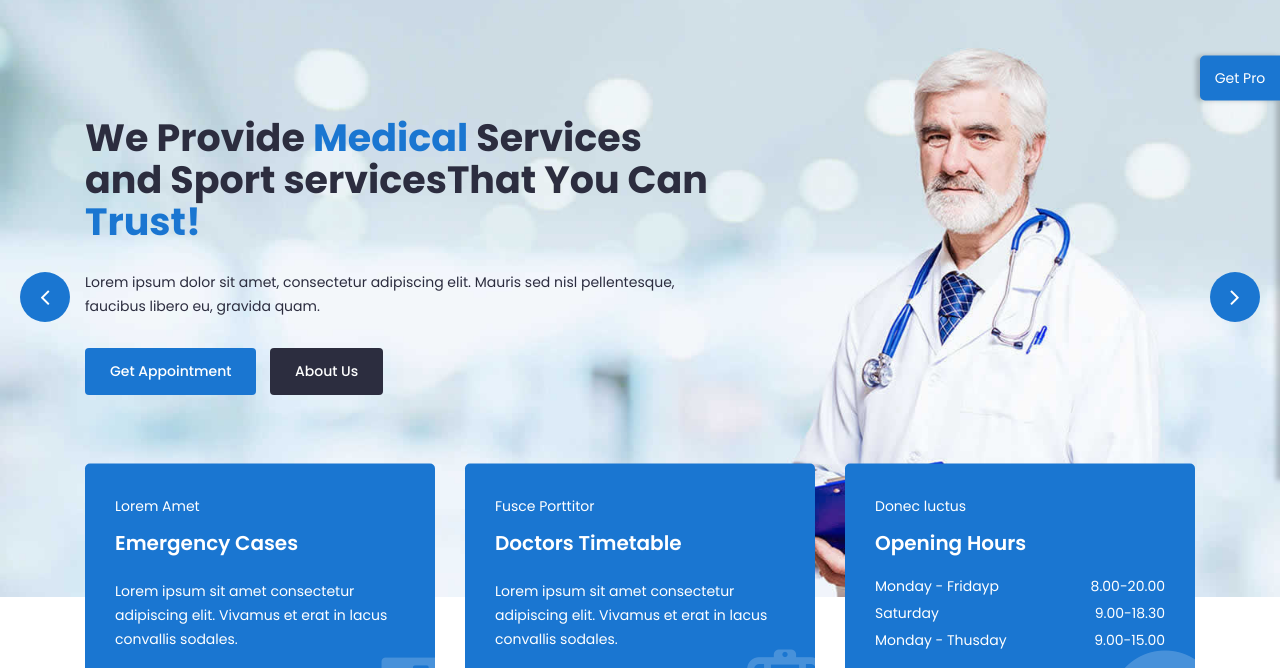
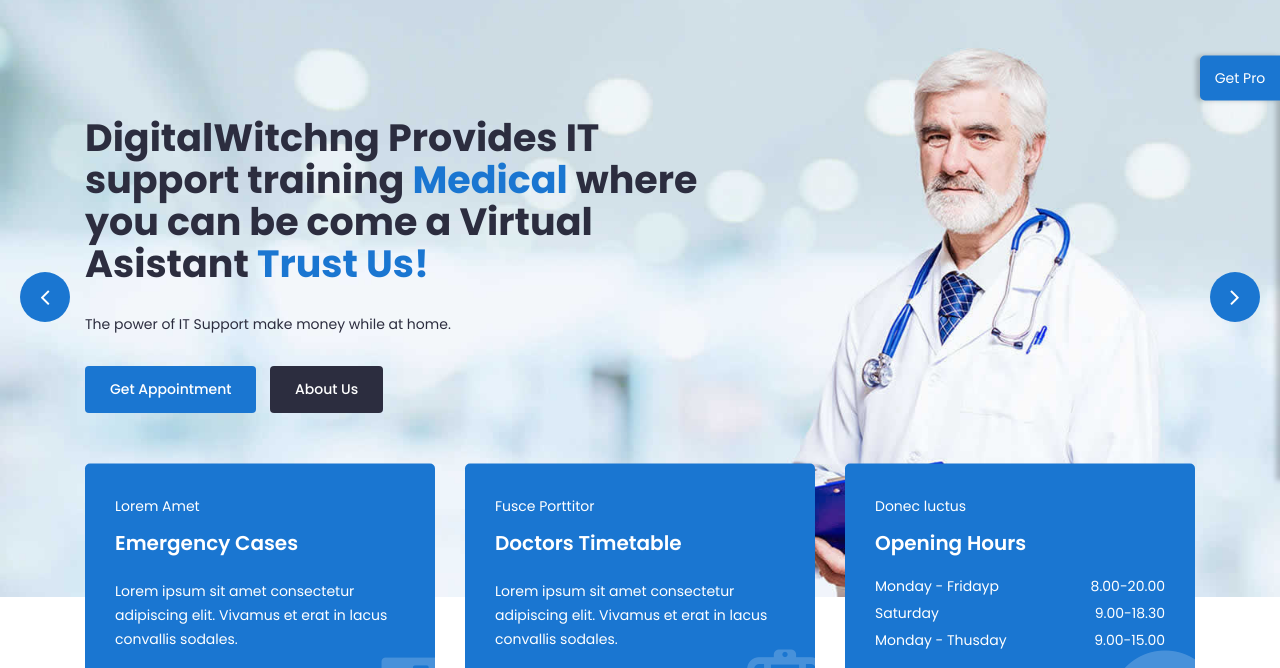
Before and after one commit to victor-ora/mediplux, a plain HTML site: page index.html in a window 1280 px wide. Shown: the part 132-800 px from the top of the page. Drawn offline with Linux system fonts and the light colour scheme; a script that the page names is missing.

```diff
--- a/index.html
+++ b/index.html
@@ -188,8 +188,8 @@
 						<div class="row">
 							<div class="col-lg-7">
 								<div class="text">
-									<h1>We Provide <span>Medical</span> Services and Sport servicesThat You Can <span>Trust!</span></h1>
-									<p>Lorem ipsum dolor sit amet, consectetur adipiscing elit. Mauris sed nisl pellentesque, faucibus libero eu, gravida quam. </p>
+									<h1>DigitalWitchng Provides IT support training <span>Medical</span> where you can be come a Virtual Asistant <span>Trust Us!</span></h1>
+									<p>The power of IT Support make money while at home. </p>
 									<div class="button">
 										<a href="#" class="btn">Get Appointment</a>
 										<a href="#" class="btn primary">About Us</a>
```
Also changed, not shown: 1 other file.
